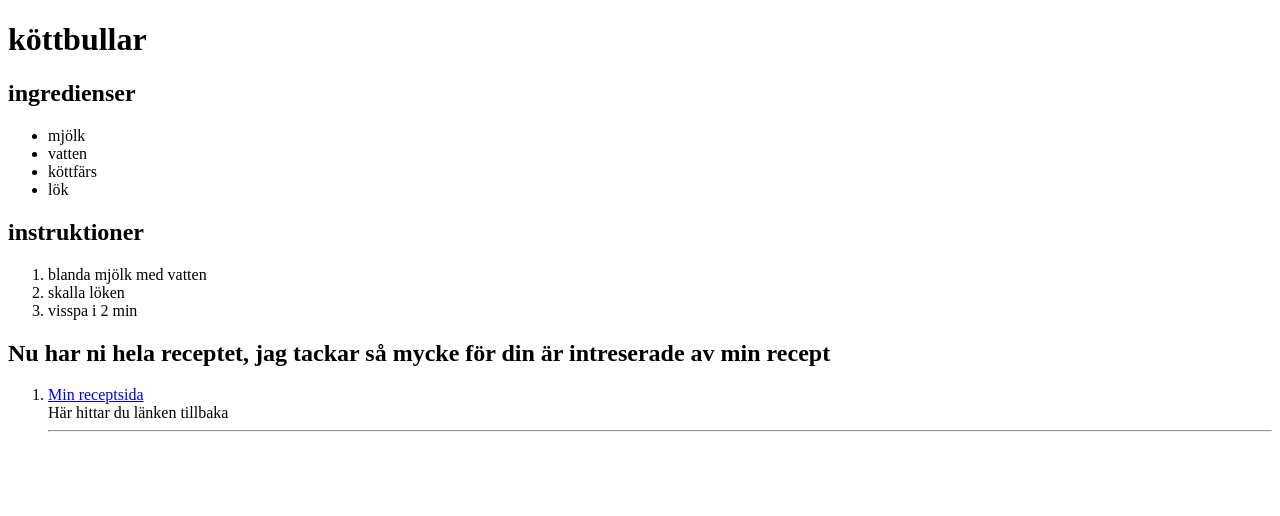
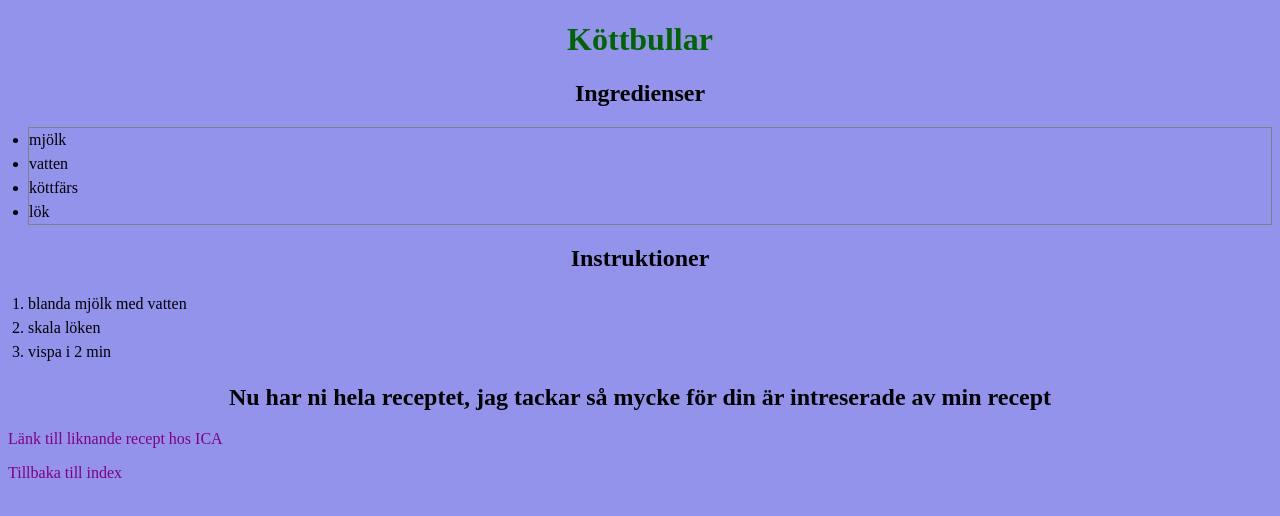
Before and after one commit to karam0601/Web, a plain HTML site: page recept2.html in a window 1280 px wide. Drawn offline with Linux system fonts and the light colour scheme.

Commit message:
Add files via upload

```diff
--- a/recept2.html
+++ b/recept2.html
@@ -1,39 +1,64 @@
 <!DOCTYPE html>
 <html lang="sv">
 <head>
-  <meta charset="UTF-8">
-  <meta name="viewport" content="width=device-width, initial-scale=1.0">
-  <title>Min Första Sida</title>
+  <meta charset="UTF-8" />
+  <meta name="viewport" content="width=device-width, initial-scale=1.0" />
+  <title>Köttbullar – Recept</title>
+  <style>
+    body{
+      background-color: rgb(147, 147, 235);
+    }
+
+    h1, h2 {
+      text-align: center;
+    }
+    h1 {
+      color: darkgreen;
+    }
+    ul, ol {
+      margin-left: 20px;
+      padding-left: 0;
+    }
+    li {
+      line-height: 1.5;
+    }
+    ul {
+      border: 1px solid gray;
+    }
+    a {
+      color: purple;
+      text-decoration: none;
+    }
+  </style>
 </head>
 <body>
-  <h1>köttbullar</h1>
-  <h2>ingredienser</h2>
+  <h1>Köttbullar</h1>
+
+  <h2>Ingredienser</h2>
   <ul>
     <li>mjölk</li>
     <li>vatten</li>
     <li>köttfärs</li>
     <li>lök</li>
   </ul>
-  <h2>instruktioner</h2>
+
+  <h2>Instruktioner</h2>
   <ol>
     <li>blanda mjölk med vatten</li>
-    <li>skalla löken</li>
-    <li>visspa i 2 min </li>
+    <li>skala löken</li>
+    <li>vispa i 2 min</li>
   </ol>
+
   <p>
     <h2>Nu har ni hela receptet, jag tackar så mycke för din är intreserade av min recept</h2>
   </p>
-  <a href="http://https://www.ica.se/recept/klassiska-kottbullar-712807/"></a>
 
-<ol>
-   <li>
-<a href="karam.html">Min receptsida</a>
-<br>
-Här hittar du länken tillbaka
-<hr>
-   </li>
-</ol>
+  <p>
+    <a href="https://www.ica.se/recept/klassiska-kottbullar-712807/" target="_blank">Länk till liknande recept hos ICA</a>
+  </p>
 
-
-</boody>
+  <p>
+    <a href="index.html">Tillbaka till index</a>
+  </p>
+</body>
 </html>
```
